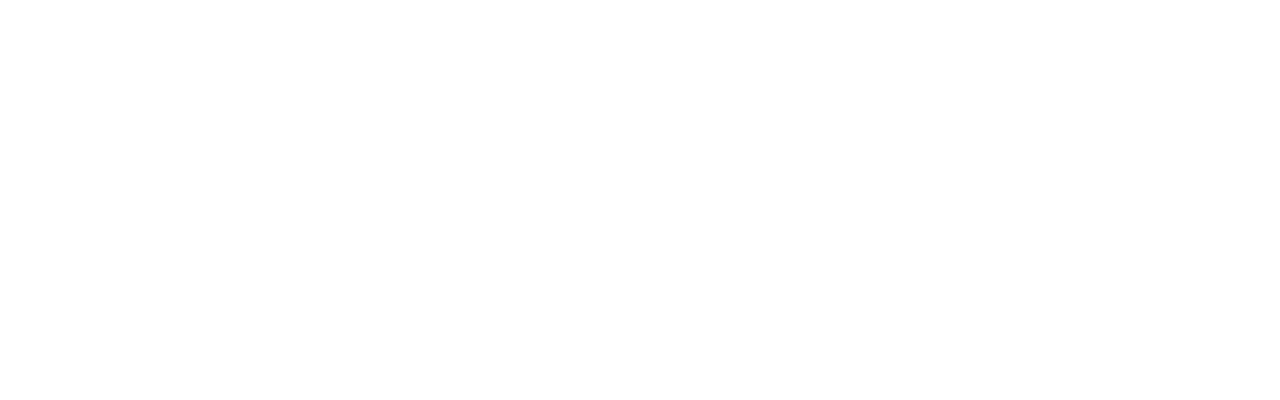
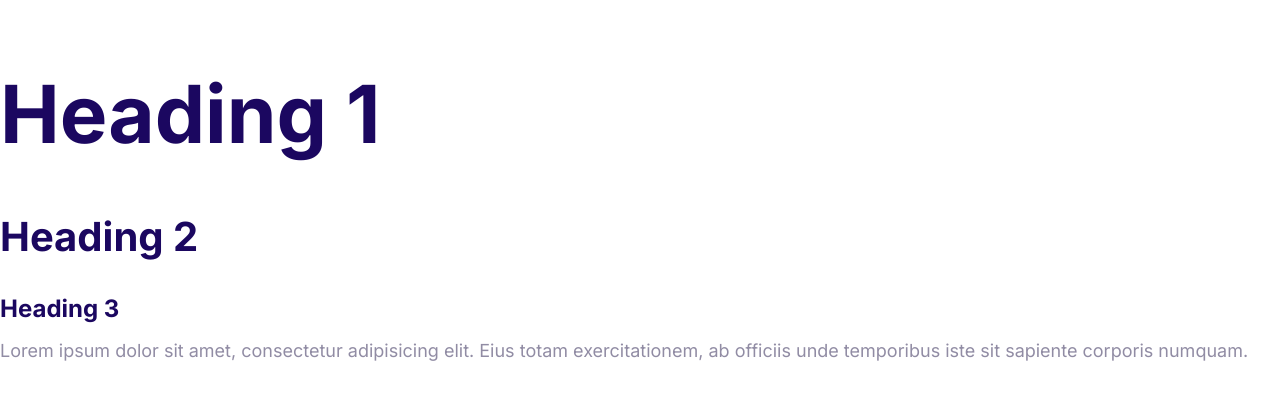
Before and after one commit to samunyberg/moshify, a plain HTML site: page index.html in a window 1280 px wide. Drawn offline with Linux system fonts and the light colour scheme.

Commit message:
Define the styles for the fonts.

```diff
--- a/css/styles.css
+++ b/css/styles.css
@@ -1,7 +1,59 @@
 :root {
-    --color-primary: #2584ff;
-    --color-secondary: #00d9ff;
-    --color-accent: #ff3400;
-    --color-headings: #1b0760;
-    --color-body: #918ca4;
+  --color-primary: #2584ff;
+  --color-secondary: #00d9ff;
+  --color-accent: #ff3400;
+  --color-headings: #1b0760;
+  --color-body: #918ca4;
 }
+
+html {
+  font-size: 62.5%;
+}
+
+body {
+  font-family: Inter, Arial, Helvetica, sans-serif;
+  font-size: 2.4rem;
+  line-height: 1.5;
+  color: var(--color-body);
+}
+
+h1,
+h2,
+h3 {
+  color: var(--color-headings);
+  margin-bottom: 1rem;
+}
+
+h1 {
+  font-size: 7rem;
+}
+
+h2 {
+  font-size: 4rem;
+}
+
+h3 {
+  font-size: 3rem;
+}
+
+p {
+  margin-top: 0;
+}
+
+@media screen and (min-width: 1024px) {
+    body {
+        font-size: 1.8rem;
+    }
+
+    h1 {
+        font-size: 8rem;
+    }
+
+    h2 {
+        font-size: 4rem;
+    }
+
+    h3 {
+        font-size: 2.4rem;
+    }
+}
--- a/index.html
+++ b/index.html
@@ -6,12 +6,21 @@
     <meta http-equiv="X-UA-Compatible" content="IE=edge">
     <meta name="viewport" content="width=device-width, initial-scale=1.0">
     <title>Document</title>
+    <link rel="preconnect" href="https://fonts.googleapis.com">
+    <link rel="preconnect" href="https://fonts.gstatic.com" crossorigin>
+    <link href="https://fonts.googleapis.com/css2?family=Inter:wght@400;700&display=swap" rel="stylesheet">
     <link rel="stylesheet" href="css/normalize.css">
     <link rel="stylesheet" href="css/styles.css">
 </head>
 
 <body>
-
+    <h1>Heading 1</h1>
+    <h2>Heading 2</h2>
+    <h3>Heading 3</h3>
+    <p>
+        Lorem ipsum dolor sit amet, consectetur adipisicing elit. Eius totam exercitationem, ab officiis unde temporibus
+        iste sit sapiente corporis numquam.
+    </p>
 </body>
 
 </html>
```
